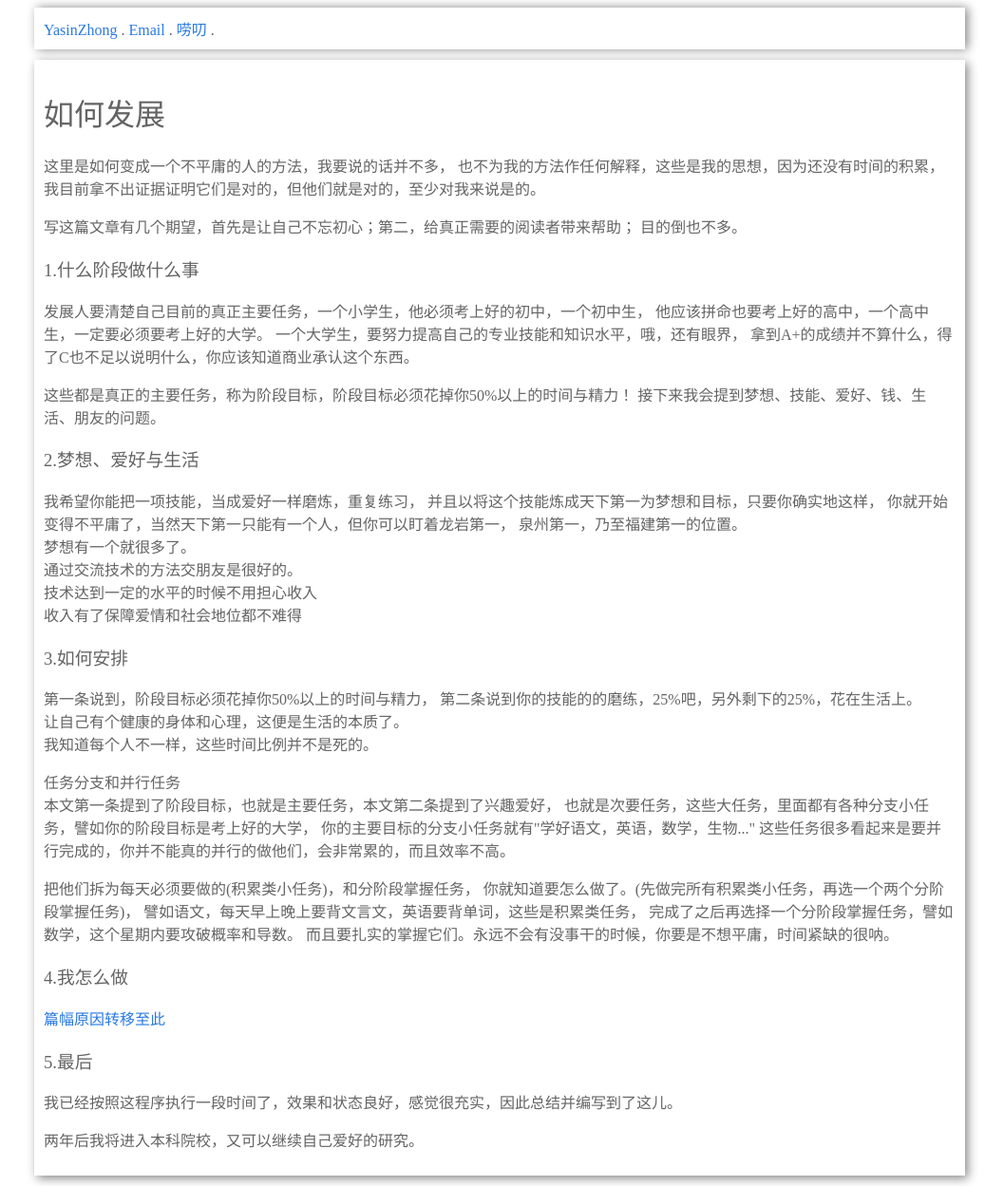
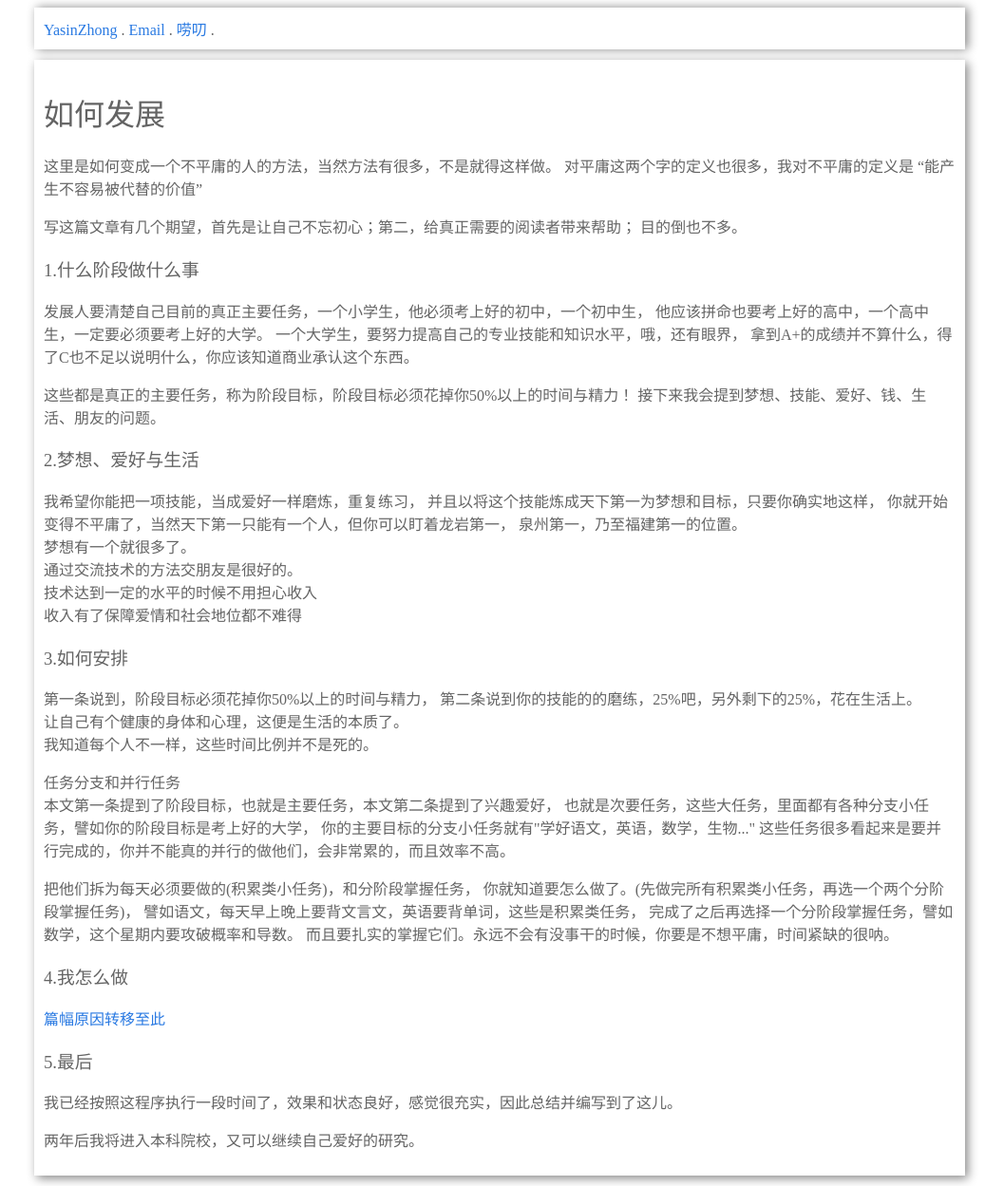
Before and after one commit to YasinZhong/yasinzhong.github.io, a Jekyll site: the page built from _posts/2017-07-29-如何发展.html, in a window 1280 px wide. Shown: the whole page at 95% size, without its empty margins (114-1171 px from the left). Built offline with Jekyll 4.4.1, drawn with Linux system fonts in a browser that asks for light colours.

Commit message:
Update 2017-07-29-如何发展.html

```diff
--- a/_posts/2017-07-29-如何发展.html
+++ b/_posts/2017-07-29-如何发展.html
@@ -3,9 +3,8 @@ layout: default
 title: 如何发展
 ---
 <h1 id="如何发展"><a name="如何发展" href="#如何发展"></a>如何发展</h1>
-<p>这里是如何变成一个不平庸的人的方法，我要说的话并不多，
-也不为我的方法作任何解释，这些是我的思想，因为还没有时间的积累，
-我目前拿不出证据证明它们是对的，但他们就是对的，至少对我来说是的。</p>
+<p>这里是如何变成一个不平庸的人的方法，当然方法有很多，不是就得这样做。
+对平庸这两个字的定义也很多，我对不平庸的定义是 “能产生不容易被代替的价值”</p>
 
 <p>写这篇文章有几个期望，首先是让自己不忘初心；第二，给真正需要的阅读者带来帮助；
 目的倒也不多。</p>
```
